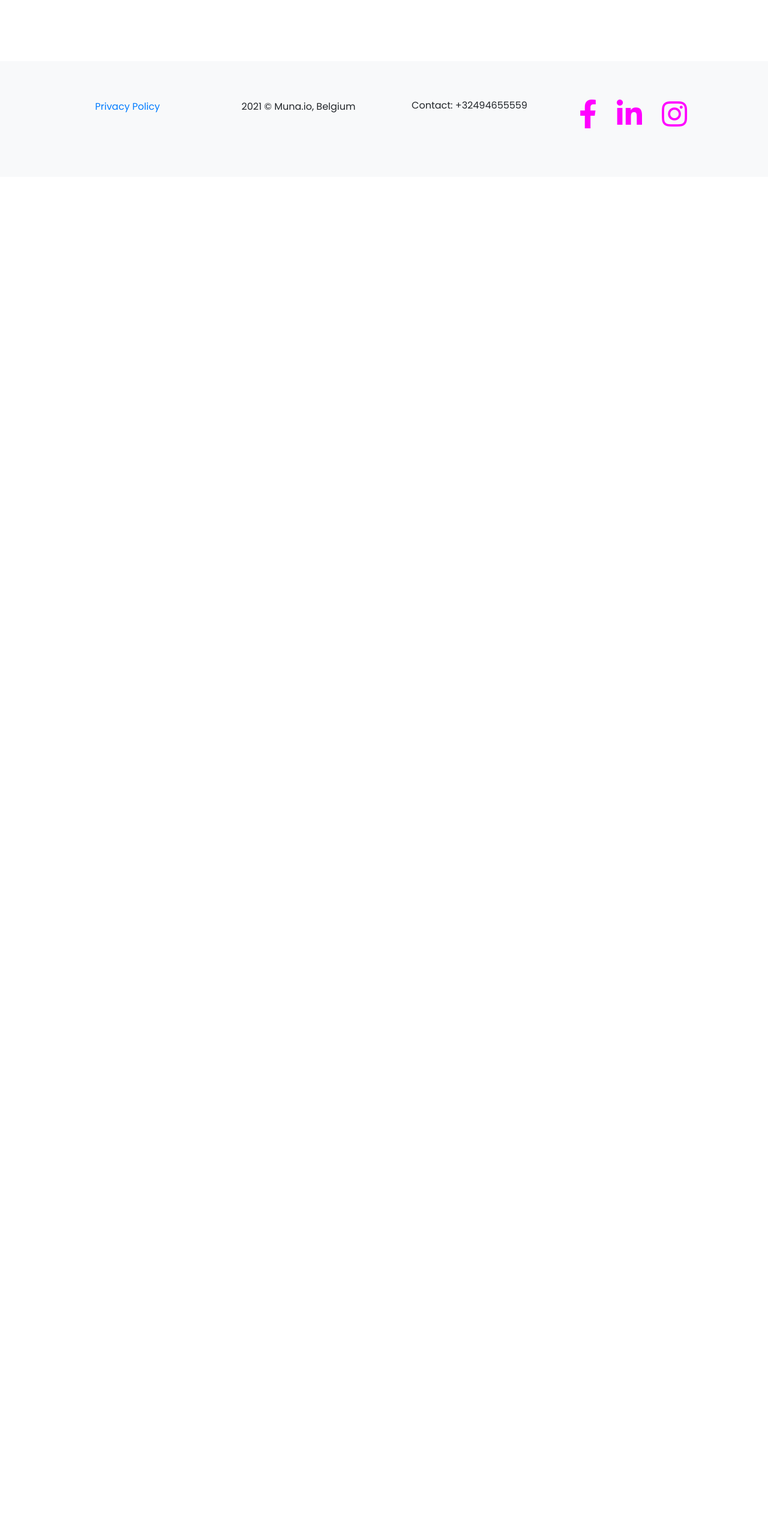
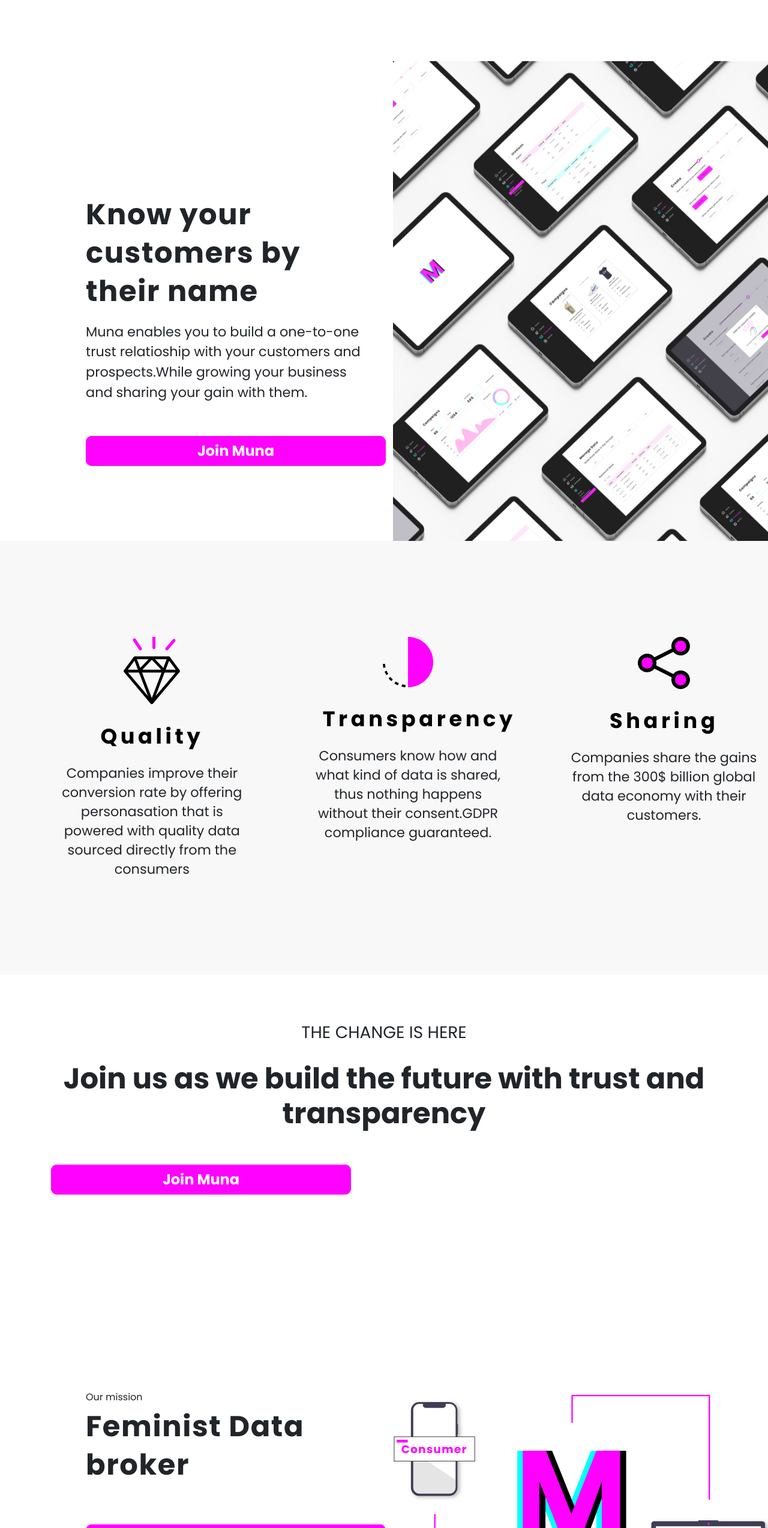
Before and after one commit to FaziletKosure/react-seo, a React (Create React App) app: page / in a window 1280 px wide. Shown: the part 1758-4306 px from the top of the page at 60% size. Before the commit the page ends 2053 px from the top, so only its background shows below. Built offline with nearby package versions, Linux system fonts and the light colour scheme.

Commit message:
added mobile scrolling

```diff
--- a/src/App.js
+++ b/src/App.js
@@ -9,6 +9,7 @@
 import About from "./secreens/About";
 
 function App() {
+  if (window.screen.width >= "900px") {
     return (
       <Router>
         <div id="container">
@@ -25,5 +26,15 @@
       </Router>
     );
   }
+  return (
+    <Router>
+      <Navbar />
+      <Consumer />
+      <Company />
+      <About />
+      <Footer />
+    </Router>
+  );
+}
 
 export default App;
--- a/src/components/Navbar.js
+++ b/src/components/Navbar.js
@@ -1,5 +1,6 @@
 import React from "react";
 import { Link } from "react-router-dom";
+// import { Link as rscrollLink } from "react-scroll";
 import logo from "../assets/munaiologo.svg";
 
 //  REACT FONTAWESOME IMPORT
```
Lines whose indentation alone changed are shown as unchanged.
